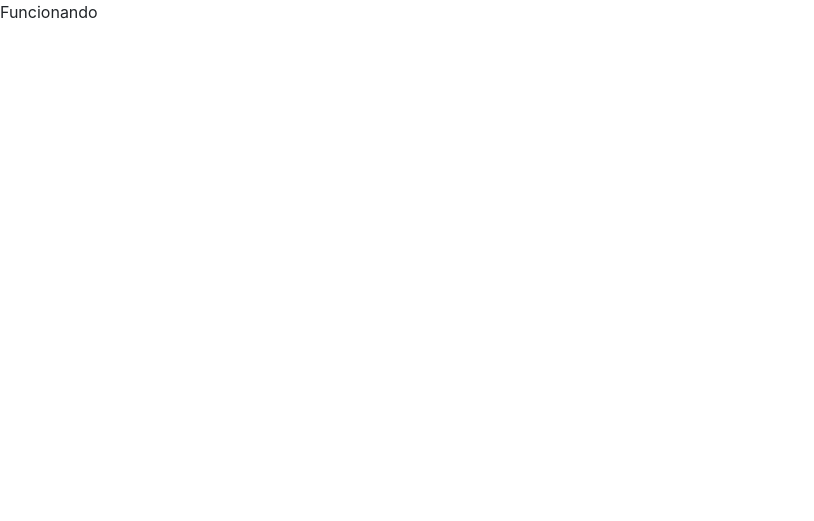
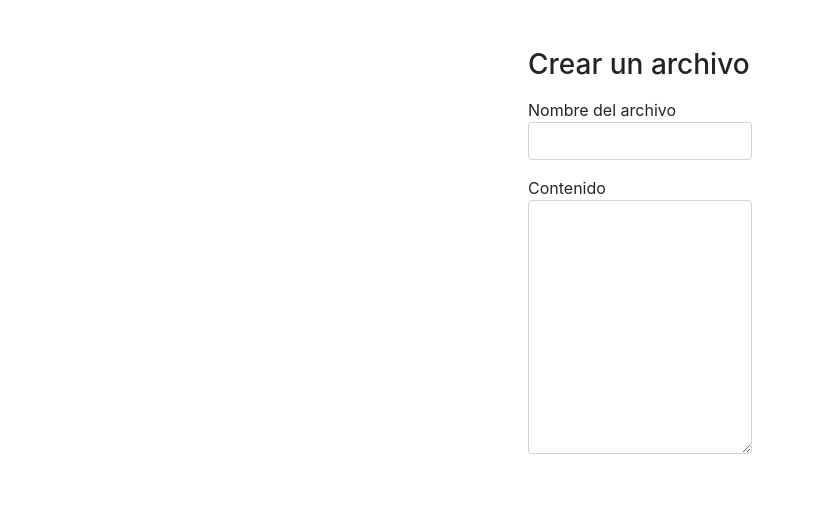
Before and after one commit to DiegoDelgadoB/ServidoresWelcomeWorld, a plain HTML site: page index.html in a window 1280 px wide. Shown: the whole page, without its empty margins (0-814 px from the left). Drawn offline with nearby package versions, Linux system fonts and the light colour scheme.

Commit message:
segundoCommit

```diff
--- a/index.html
+++ b/index.html
@@ -5,12 +5,28 @@
 
 <Body>
 
-<console class="log">Funcionando</console>
+<div>
+    <div class="col-12 col-sm-3 container p-5">
+        <h3>Crear un archivo</h3>
+        <form action="http://localhost:8080/crear"></form>
+            <div class="form-group">Nombre del archivo<input name="archivo" class="form-control" id="archivo" />
+            </div>
+        <div class="form-group">
+            Contenido
+            <textarea name="contenido" class="form-control" id="contenido" cold="30" rows="10"></textarea>
+
+        </div>
+
+
+
+    </div>
 
 
 
 
 
+
+</div>
 
 
 
```
